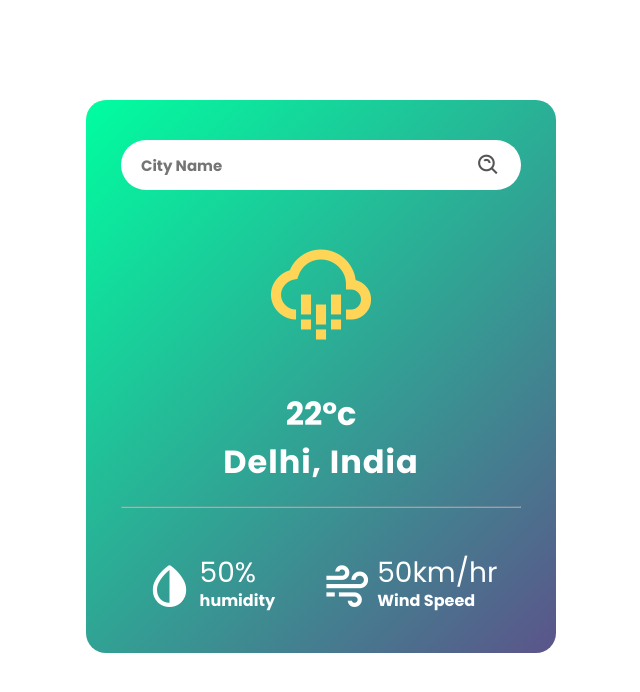
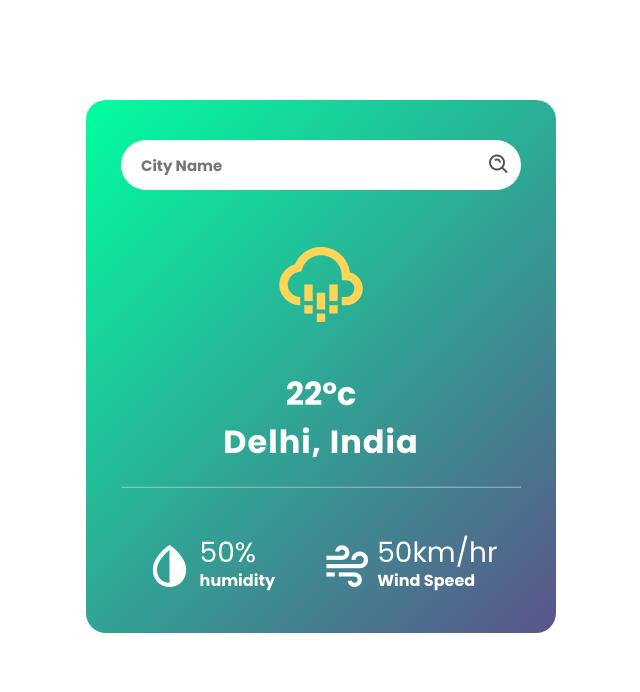
Before and after one commit to 46775/Weather_app, a plain HTML site: page index.html in a window 1280 px wide. Shown: the whole page, without its empty margins (319-959 px from the left). Drawn offline with nearby package versions, Linux system fonts and the light colour scheme.

Commit message:
changes done

```diff
--- a/style/index.css
+++ b/style/index.css
@@ -5,54 +5,6 @@
 	font-family: "Poppins", sans-serif;
 	font-weight: bold;
 	font-style: normal;
-
-  /* .poppins-thin {
-  font-family: "Poppins", sans-serif;
-  font-weight: 100;
-  font-style: normal;
-}
-
-.poppins-extralight {
-  font-family: "Poppins", sans-serif;
-  font-weight: 200;
-  font-style: normal;
-}
-
-.poppins-light {
-  font-family: "Poppins", sans-serif;
-  font-weight: 300;
-  font-style: normal;
-}
-
-.poppins-regular {
-  font-family: "Poppins", sans-serif;
-  font-weight: 400;
-  font-style: normal;
-}
-
-.poppins-medium {
-  font-family: "Poppins", sans-serif;
-  font-weight: 500;
-  font-style: normal;
-}
-
-.poppins-semibold {
-  font-family: "Poppins", sans-serif;
-  font-weight: 600;
-  font-style: normal;
-}
-
-.poppins-bold {
-  font-family: "Poppins", sans-serif;
-  font-weight: 700;
-  font-style: normal;
-}
-
-.poppins-extrabold {
-  font-family: "Poppins", sans-serif;
-  font-weight: 800;
-  font-style: normal;
-} */
 }
 
 :root {
@@ -96,16 +48,19 @@ body {
   max-width: 90%; */
 }
 
-.search > i {
-  padding: 10px;
-  font-size: 25px;
-  font-weight: lighter;
+.search i{
+	font-size: x-large;
 }
 
-.weather > i {
-  font-size: 120px;
+.search > i:hover {
+	color: black;
+	box-shadow: 0 0 10px grey;
+}
+
+.weather > i{
 	color: rgb(255, 213, 88);
 	margin: 40px auto;
+	font-size: 100px;
 }
 
 .cityName{
@@ -135,12 +90,13 @@ hr {
 	text-align: left;
 }
 
-div > p{
+div > p {
 	margin-top: -6px;
 	color: #ffffff;
 }
 
-.humidity, .wind{
+.humidity,
+.wind {
 	font-size: 28px;
 	font-weight: 400;
 }
```
Also changed, not shown: index.html (+1 -1 lines). Lines whose indentation alone changed are shown as unchanged.
